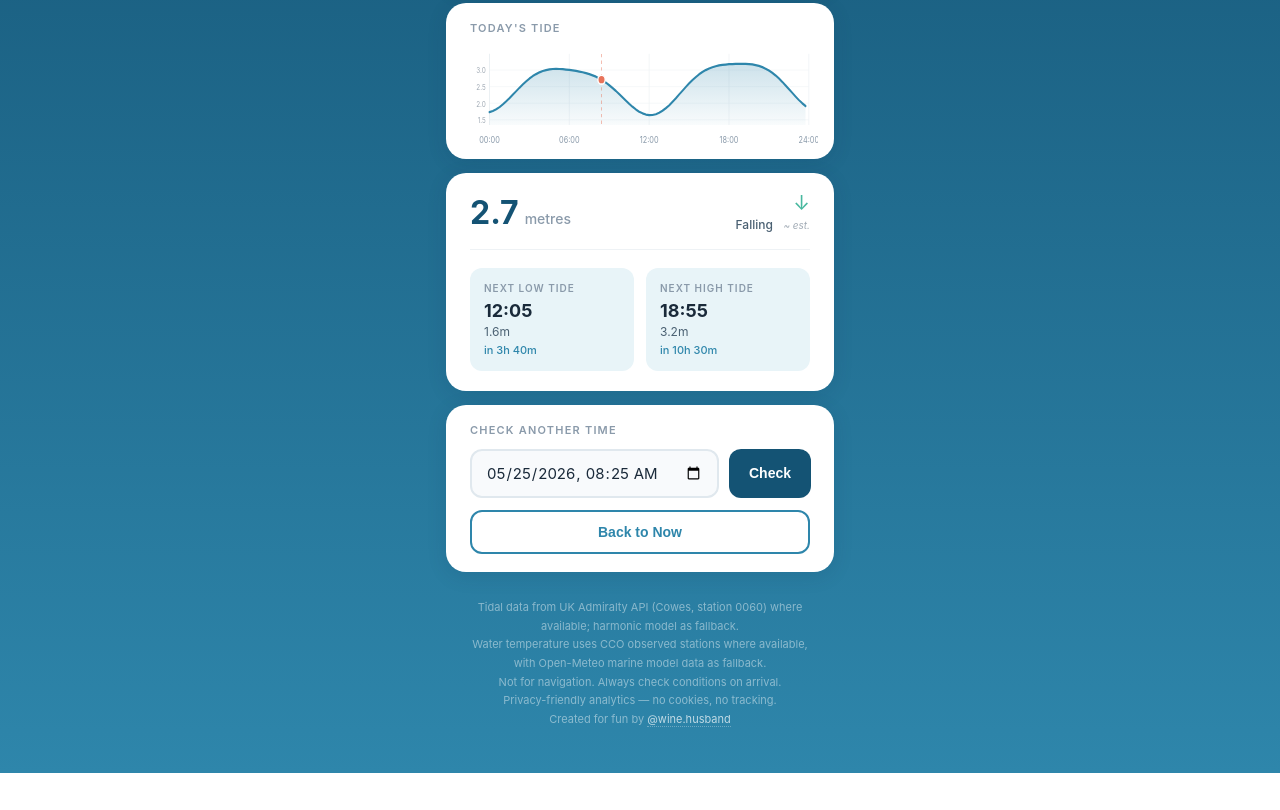
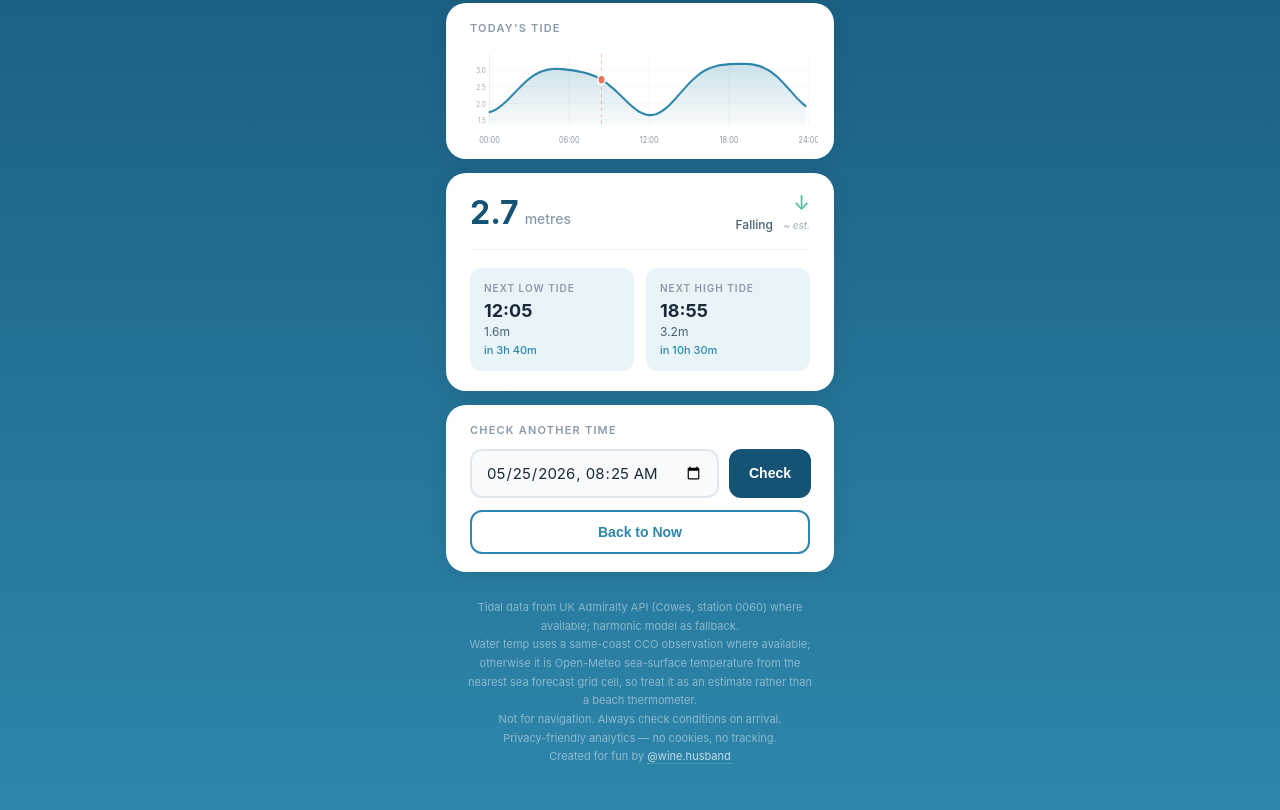
Before and after one commit to winehusband/gurnard-beach-walk, a website: page index.html in a window 1280 px wide. Shown: the part 1074-1884 px from the top of the page. Before the commit the page ends 1847 px from the top, so only its background shows below. Drawn offline with Linux system fonts and the light colour scheme; no server answers.

Commit message:
Clarify water temperature modelling

```diff
--- a/index.html
+++ b/index.html
@@ -124,7 +124,7 @@
 
   <div class="disclaimer">
     <span id="dataDisclaimer">Tidal data from UK Admiralty API where available; harmonic model as fallback.</span><br>
-    <span id="waterTempDisclaimer">Water temperature uses CCO observed stations where available, with Open-Meteo marine model data as fallback.</span><br>
+    <span id="waterTempDisclaimer">Water temp uses a same-coast CCO observation where available; otherwise it is Open-Meteo sea-surface temperature from the nearest sea forecast grid cell, so treat it as an estimate rather than a beach thermometer.</span><br>
     <span id="safetyDisclaimer">Not for navigation. Always check conditions on arrival.</span><br>
     <span class="disclaimer-privacy">Privacy-friendly analytics — no cookies, no tracking.</span><br>
     <span class="disclaimer-credit">Created for fun by <a href="https://instagram.com/wine.husband" target="_blank" rel="noopener">@wine.husband</a></span>
```
